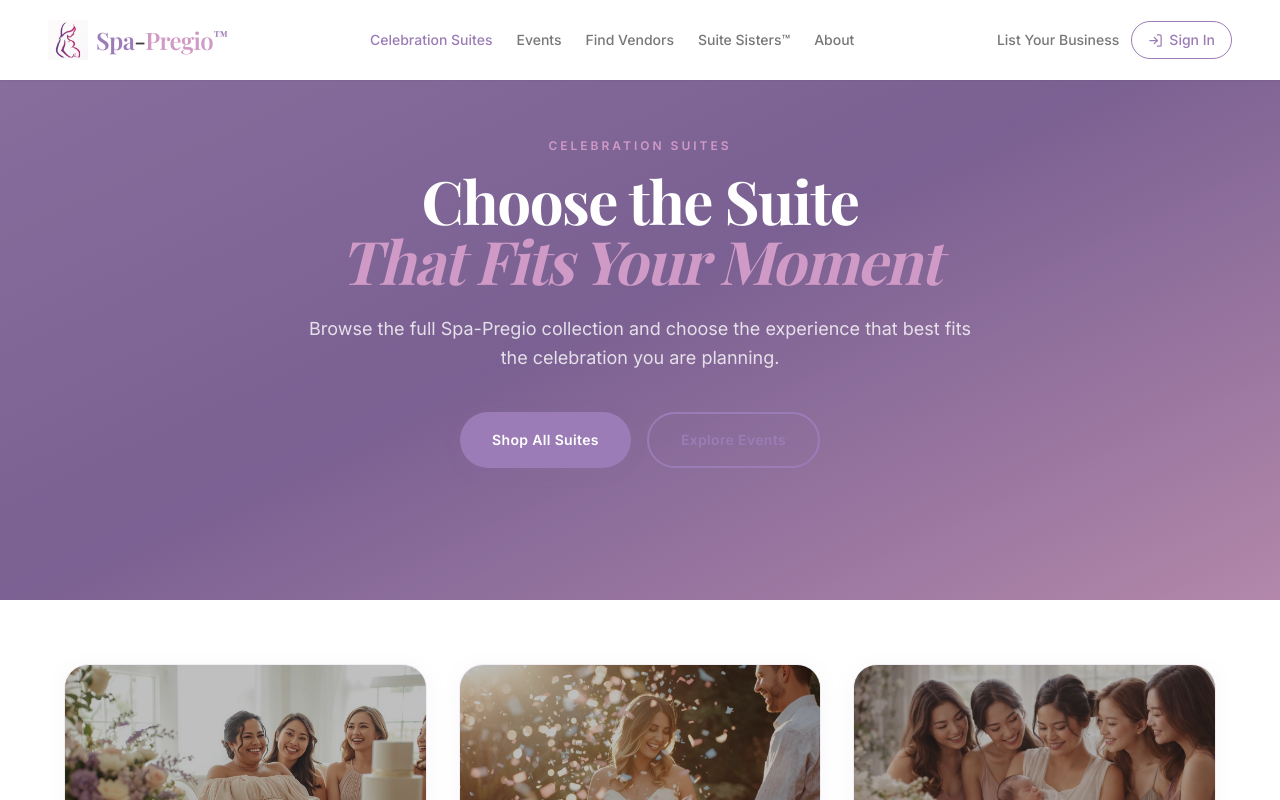
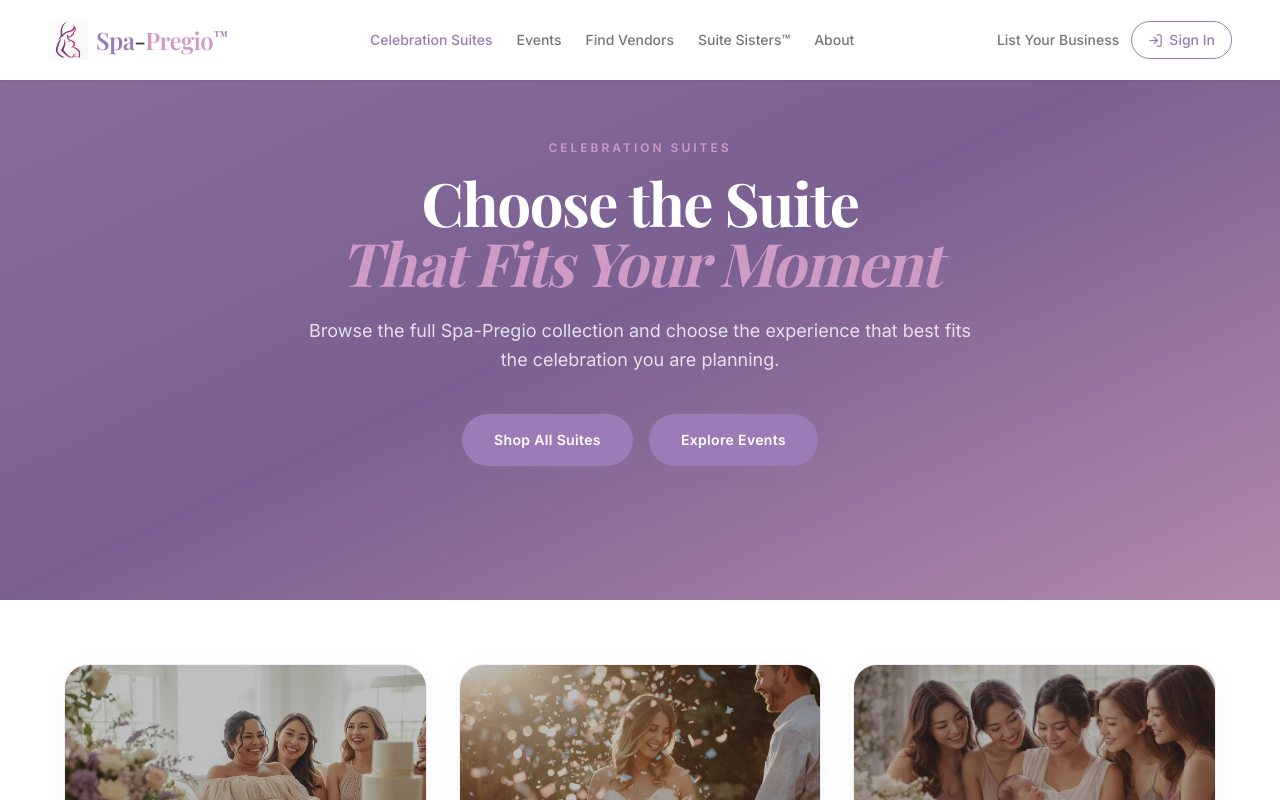
Before and after one commit to Spa-Pregio/spa-pregio-website, a React (Vite) app: page /suites in a window 1280 px wide. Shown: the top 800 px of the page. Built offline with nearby package versions, Linux system fonts and the light colour scheme.

Commit message:
Add files via upload

```diff
--- a/src/pages/CelebrationSuites.tsx
+++ b/src/pages/CelebrationSuites.tsx
@@ -287,7 +287,7 @@ export default function CelebrationSuites() {
 
             <Link
               to="/events"
-              className="inline-flex items-center justify-center px-8 py-4 rounded-full border-2 border-spa-purple text-spa-purple text-sm font-semibold tracking-wide hover:bg-spa-purple hover:text-white transition-colors"
+              className="inline-flex items-center justify-center px-8 py-4 rounded-full bg-spa-purple text-white text-sm font-semibold tracking-wide shadow-elegant hover:bg-[#7d5fa0] transition-colors"
             >
               Explore Events
             </Link>
```
